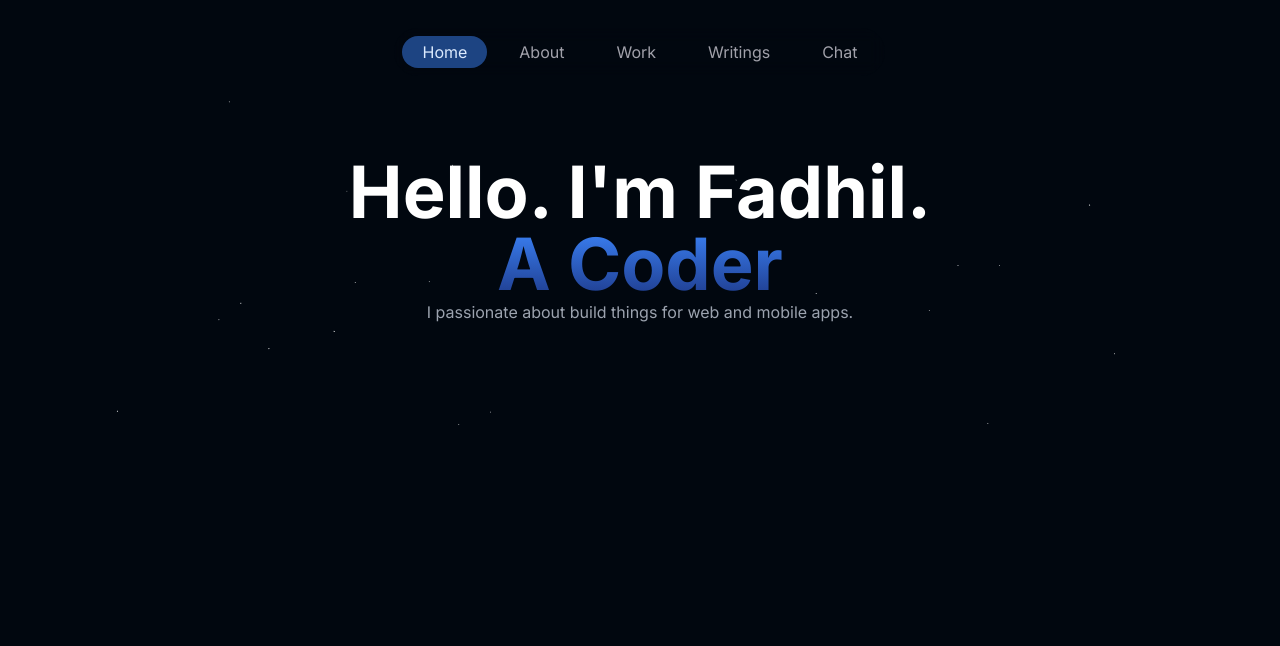
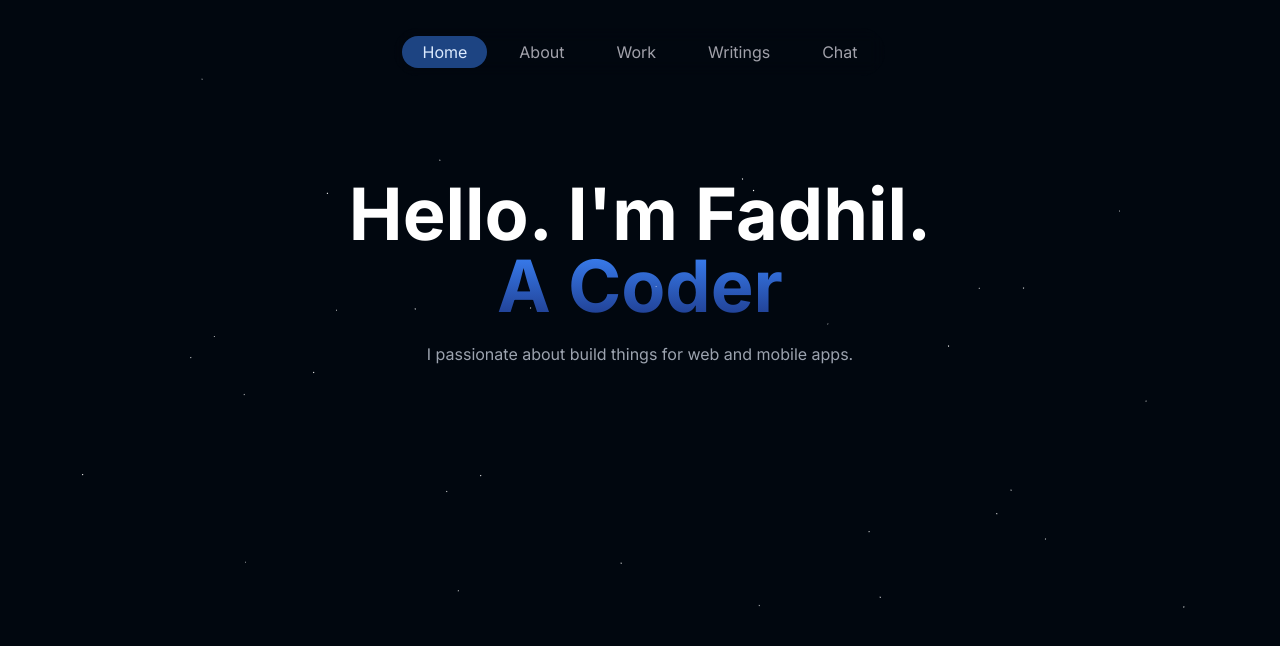
Before and after one commit to fadhildwia/portfolio-v1, a Next.js app: page / in a window 1280 px wide. Shown: the top 646 px of the page. Built offline with nearby package versions, Linux system fonts and the light colour scheme.

Commit message:
feat: fix home section

```diff
--- a/src/components/Section/HomeSection.tsx
+++ b/src/components/HomeSection.tsx
@@ -2,17 +2,14 @@ import React from 'react';
 
 export const HomeSection = () => {
   return (
-    <div
-      id="home"
-      className="bg-[url('/images/hero-bg.png')] bg-no-repeat bg-cover absolute mx-auto left-0 right-0 top-10 w-full h-full max-h-[400px] max-w-[1200px] flex flex-col justify-center items-center"
-    >
-      <h1 className="flex flex-col items-center md:text-7xl text-3xl font-bold">
+    <div id="home" className="w-full h-96 flex flex-col justify-center items-center">
+      <h1 className="flex flex-col items-center md:text-7xl text-3xl font-bold text-center">
         <span>Hello. I'm Fadhil.</span>
         <span className="bg-gradient-to-b from-blue-500 to-blue-900 inline-block text-transparent bg-clip-text">
           A Coder
         </span>
       </h1>
-      <p className="text-gray-400 text-center mx-2">
+      <p className="text-gray-400 text-center mx-2 mt-5">
         I passionate about build things for web and mobile apps.
       </p>
     </div>
--- a/src/components/Section/index.ts
+++ /dev/null
@@ -1 +0,0 @@
-export * from './HomeSection';
--- a/src/pages/index.tsx
+++ b/src/pages/index.tsx
@@ -1,8 +1,10 @@
-import { HomeSection } from '@components/Section/HomeSection';
+import { HomeSection } from '@components/HomeSection';
+import Image from 'next/image';
 
 export default function Home() {
   return (
     <div className="container mx-auto w-full min-h-screen flex-col justify-center items-center mt-20">
+      <Image src="/images/hero-bg.png" alt="star" fill />
       <HomeSection />
     </div>
   );
```
